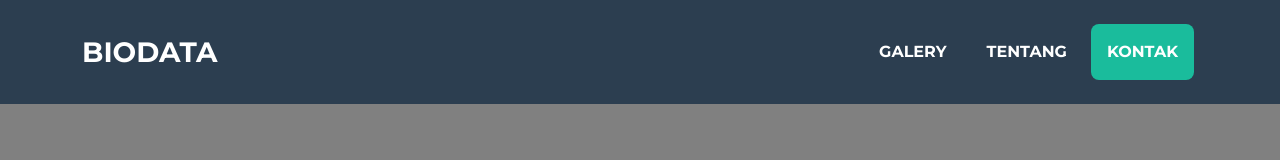
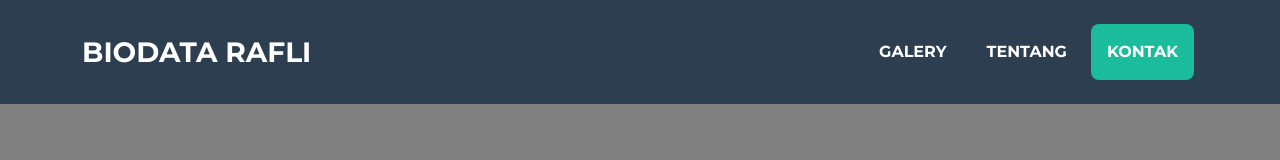
Before and after one commit to MuhammadRafli27/Biodata-bootstrap, a plain HTML site: page biodataweb/index.html in a window 1280 px wide. Shown: the top 160 px of the page. Drawn offline with nearby package versions, Linux system fonts and the light colour scheme.

Commit message:
Biodata ini dibuat dengan menggunakan Bootstrap

```diff
--- a/biodataweb/index.html
+++ b/biodataweb/index.html
@@ -19,7 +19,7 @@
         <!-- Navigation-->
         <nav class="navbar navbar-expand-lg bg-secondary text-uppercase fixed-top" id="mainNav">
             <div class="container">
-                <a class="navbar-brand" href="#page-top">BIODATA</a>
+                <a class="navbar-brand" href="#page-top">BIODATA RAFLI</a>
                 <button class="navbar-toggler text-uppercase font-weight-bold bg-primary text-white rounded" type="button" data-bs-toggle="collapse" data-bs-target="#navbarResponsive" aria-controls="navbarResponsive" aria-expanded="false" aria-label="Toggle navigation">
                     Menu
                     <i class="fas fa-bars"></i>
```
